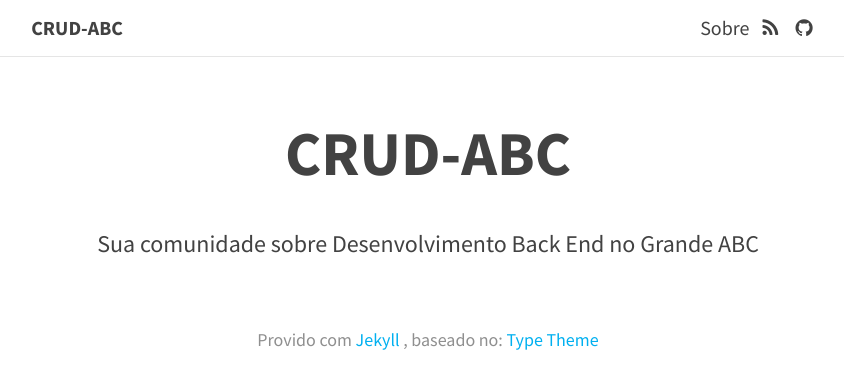
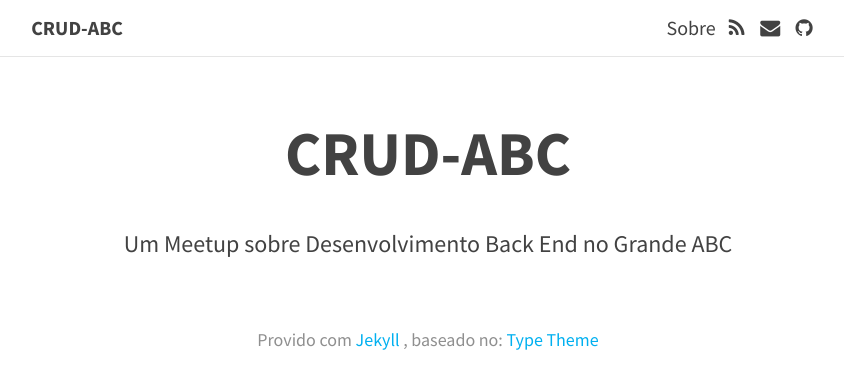
Before and after one commit to crud-abc/crud-abc.github.io, a Jekyll site: the page built from index.html, in a window 1280 px wide. Shown: the top 389 px of the page, without its empty margins (212-1056 px from the left). Built offline with Jekyll 4.4.1, drawn with Linux system fonts in a browser that asks for light colours; nearby versions of some CDN libraries; the list of posts is cut into pages by our own code.

Commit message:
Update Site

```diff
--- a/_config.yml
+++ b/_config.yml
@@ -12,14 +12,14 @@ theme_settings:
 
   # Header and footer text
   header_text: >
-     <a href="/" class="call-out-link"><h2 class="call-out-title">CRUD-ABC</h2><p class="call-out-subtitle">Sua comunidade sobre Desenvolvimento Back End no Grande ABC</p></a>
+     <a href="/" class="call-out-link"><h2 class="call-out-title">CRUD-ABC</h2><p class="call-out-subtitle">Um Meetup sobre Desenvolvimento Back End no Grande ABC</p></a>
   header_text_feature_image:
   footer_text: >
    Provido com <a href="http://jekyllrb.com">Jekyll</a> , baseado no: <a href="https://rohanchandra.github.io/project/type/">Type Theme</a>
 
   # Icons
   rss: true
-  email_address: # Full email address, e.g. "sam@example.com"
+  email_address: contato.crudabc@gmail.com
   behance:
   bitbucket:
   dribbble:
```
